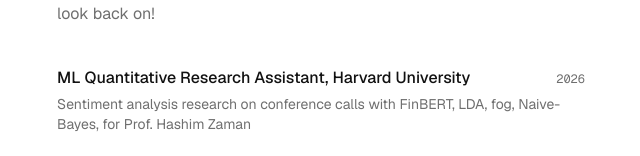
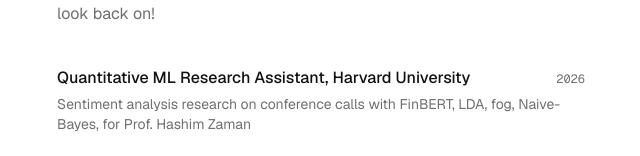
Before and after one commit to VincentQu888/portfolio, a Next.js app: page /experience in a window 1280 px wide. Shown: the part 258-414 px from the top of the page, without its empty margins (319-959 px from the left). Built offline with nearby package versions, Linux system fonts and the light colour scheme.

Commit message:
more exp

```diff
--- a/app/experience/page.tsx
+++ b/app/experience/page.tsx
@@ -15,7 +15,7 @@
 
 const experiences: Experience[] = [
   {
-    role: "ML Quantitative Research Assistant, Harvard University",
+    role: "Quantitative ML Research Assistant, Harvard University",
     date: "2026",
     description:
       "Sentiment analysis research on conference calls with FinBERT, LDA, fog, Naive-Bayes, for Prof. Hashim Zaman",
```
